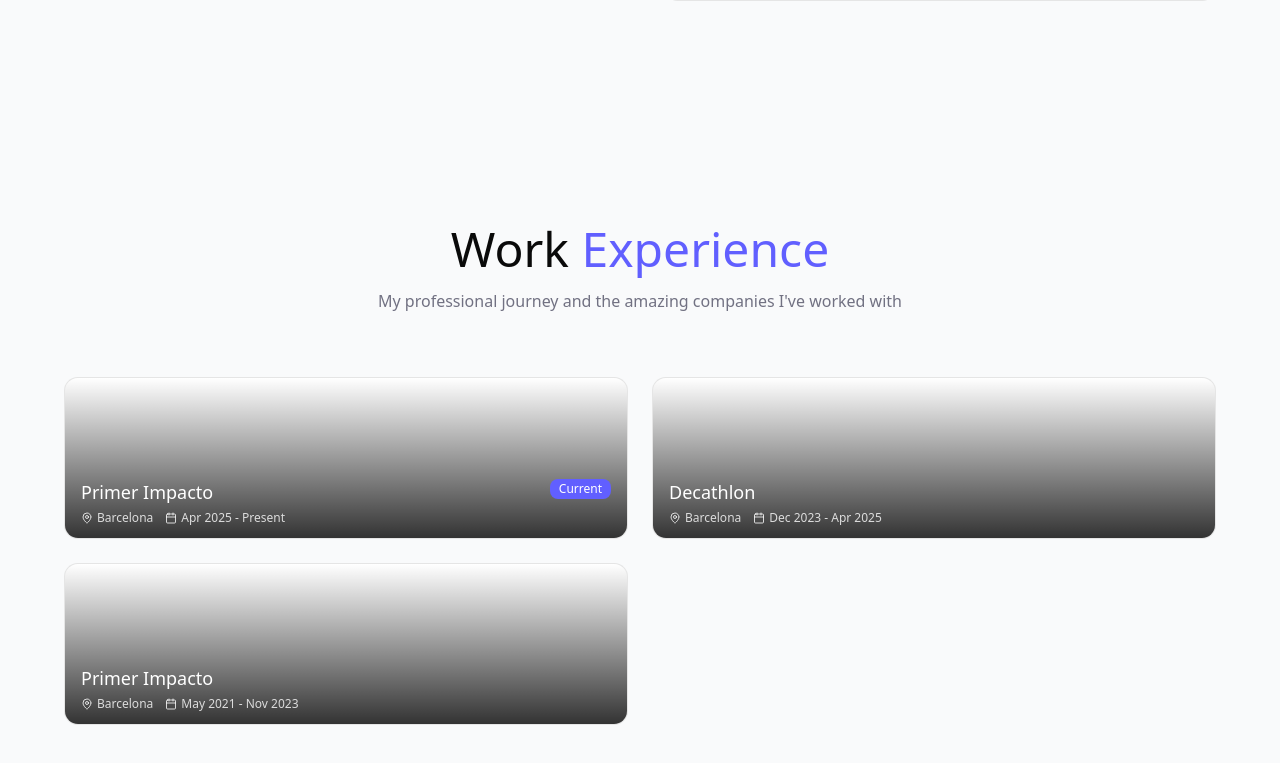
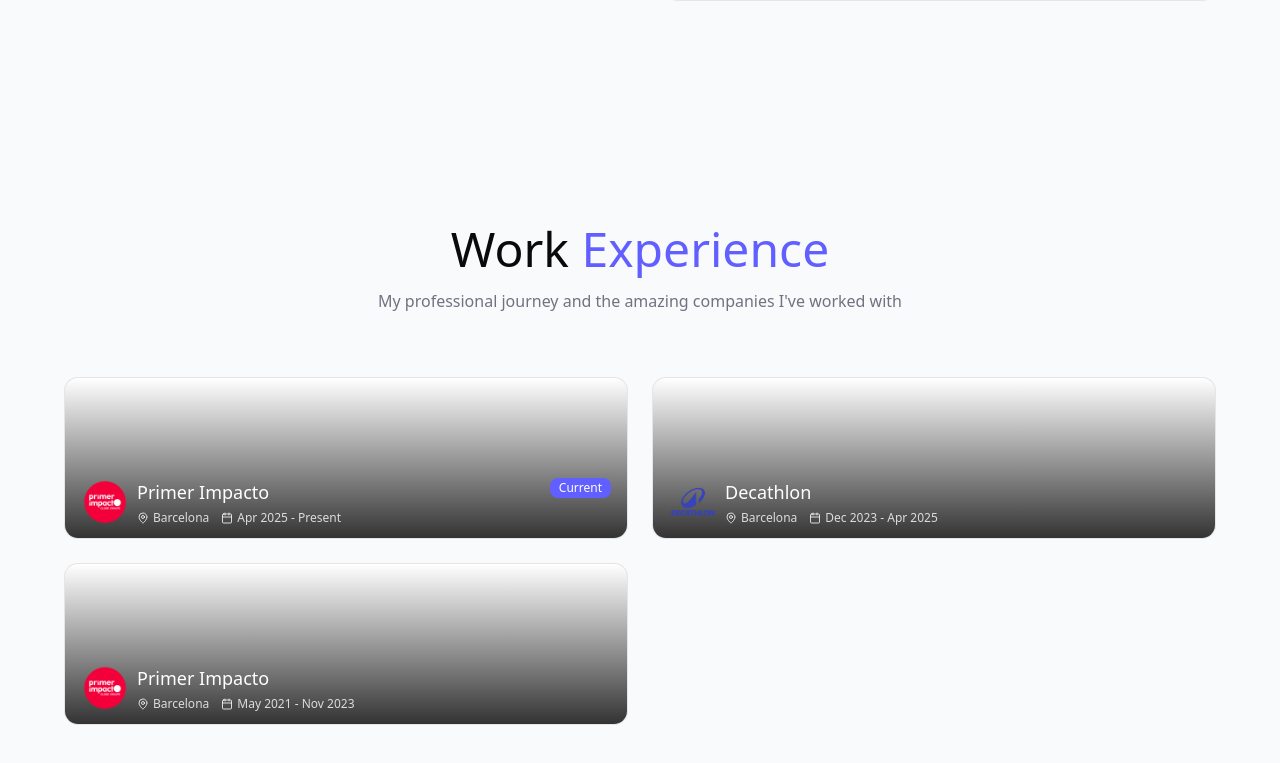
Before and after one commit to TheMineWay/portfolio, a Next.js app: page /en in a window 1280 px wide. Shown: the part 1438-2201 px from the top of the page. Built offline with nearby package versions, Linux system fonts and the light colour scheme.

Commit message:
feat: :sparkles: show company logo along with name

```diff
--- a/features/work-experience/components/work-experience-summary-card.tsx
+++ b/features/work-experience/components/work-experience-summary-card.tsx
@@ -6,6 +6,7 @@
 import { Badge } from "@/components/ui/badge/badge";
 import { getTranslations } from "next-intl/server";
 import { TranslationNamespace } from "@/i18n/namespaces";
+import Image from "next/image";
 
 type Props = {
     experience: WorkExperience;
@@ -15,7 +16,7 @@
     const commonT = await getTranslations(TranslationNamespace.COMMON);
 
     const isCurrent = toDate === null;
-    const { name: companyName } = COMPANIES[company];
+    const { name: companyName, logo } = COMPANIES[company];
 
     return (
 
@@ -31,6 +32,11 @@
                 <div className="absolute inset-0 bg-gradient-to-t from-black/80 via-black/40 to-transparent" />
                 <div className="absolute bottom-3 left-4 right-4">
                     <div className="flex items-start justify-between">
+                        <div className="flex gap-2 items-center">
+                            {/* Logo */}
+                            <Image alt={commonT('expressions.Logo-of', { name: companyName })} {...logo} className="w-12 h-12"/>
+
+                            {/* Details */}
                             <div>
                                 <h3 className="text-white mb-1">{companyName}</h3>
                                 <div className="flex items-center gap-3 text-white/80 text-xs">
@@ -44,6 +50,7 @@
                                     </span>
                                 </div>
                             </div>
+                        </div>
                         {isCurrent && (
                             <Badge>
                                 {commonT('expressions.Current')}
--- a/messages/en/common.json
+++ b/messages/en/common.json
@@ -6,6 +6,7 @@
     },
     "expressions": {
         "Present": "Present",
-        "Current": "Current"
+        "Current": "Current",
+        "Logo-of": "Logo of {name}"
     }
 }
```
Lines whose indentation alone changed are shown as unchanged.
